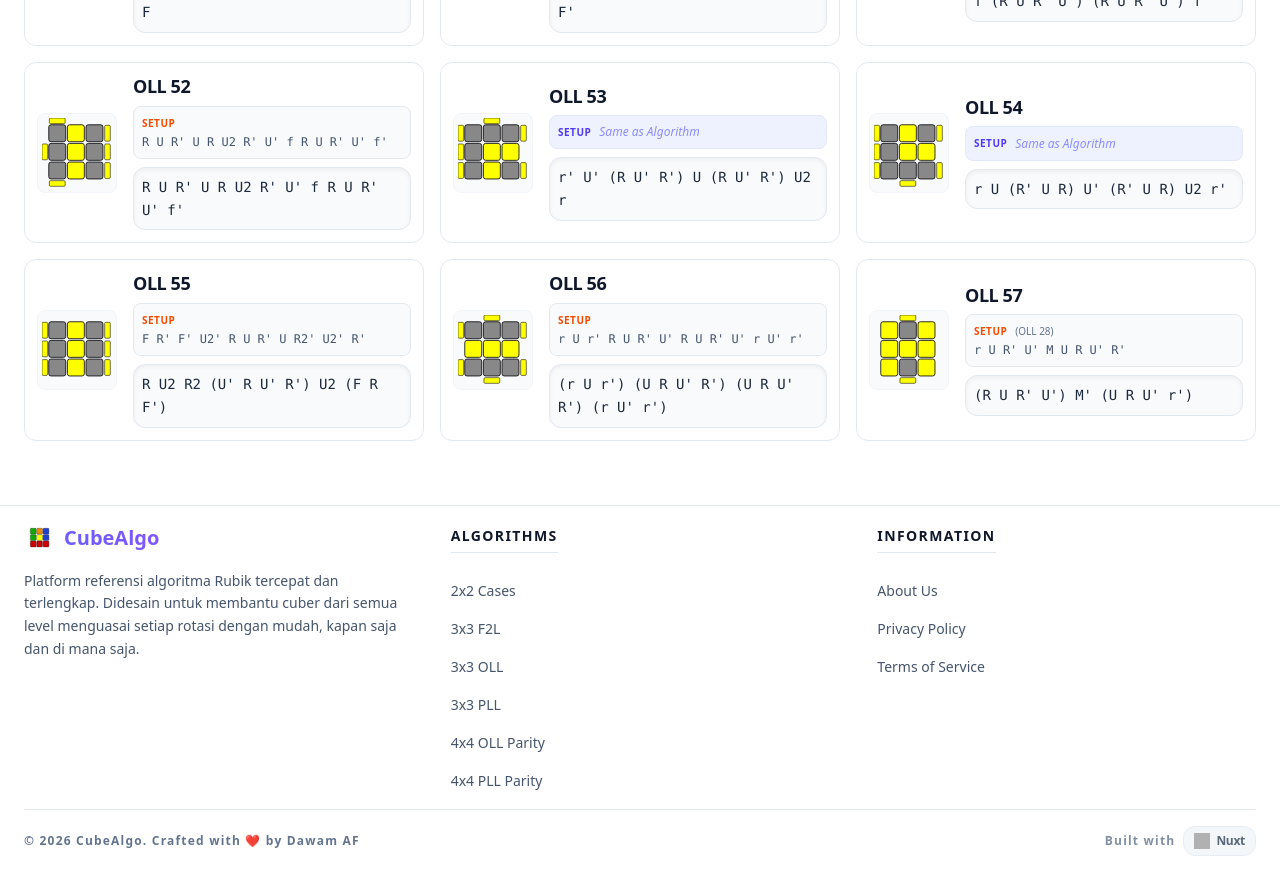
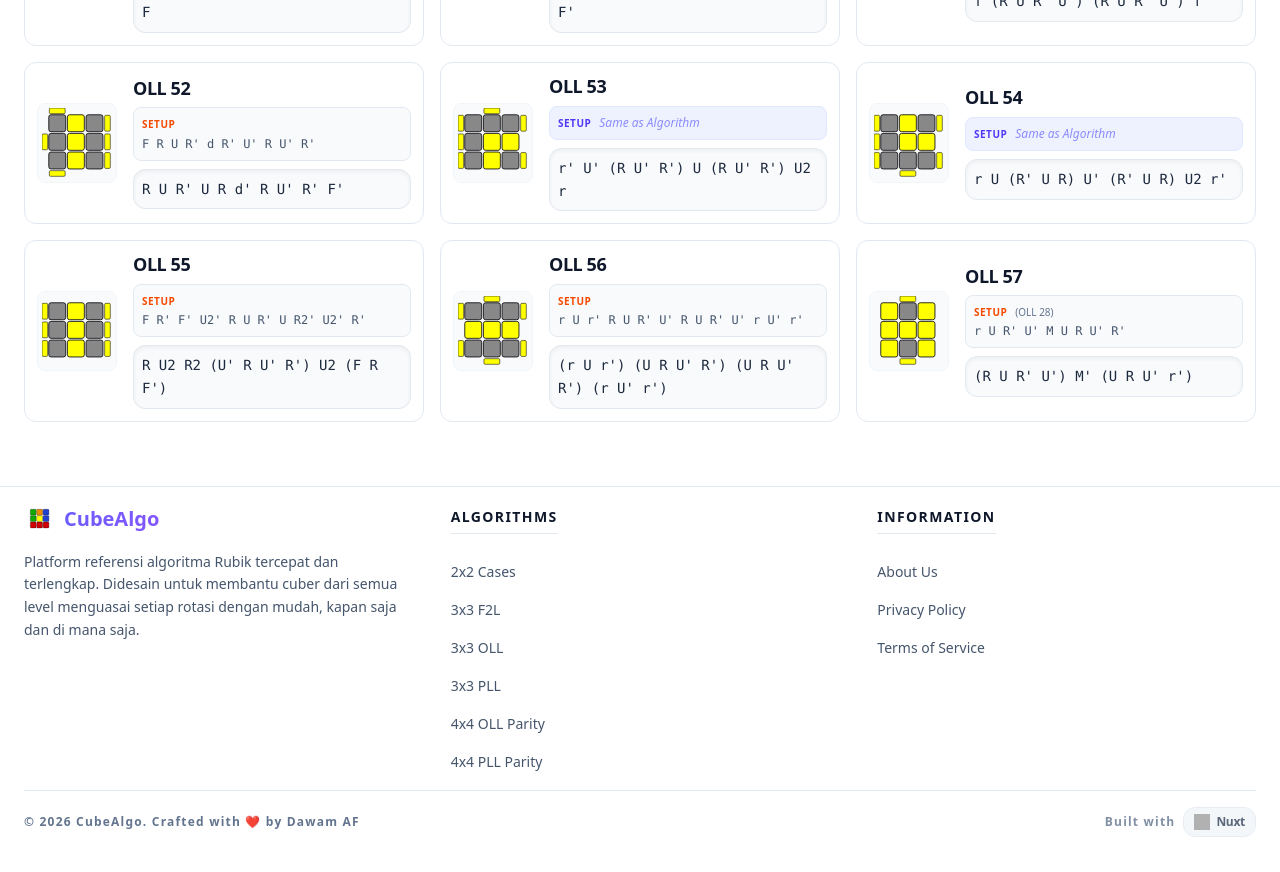
Before and after one commit to dwmaf/cubealgo, a Nuxt app: page /3x3-oll in a window 1280 px wide. Shown: the part 3700-4572 px from the top of the page. Built offline with nearby package versions, Linux system fonts and the light colour scheme; grey boxes are pictures that could not be loaded.

Commit message:
change oll 52

```diff
--- a/app/pages/3x3-oll.vue
+++ b/app/pages/3x3-oll.vue
@@ -109,7 +109,7 @@ const ollAlgorithms = [
     { id: 49, setup: "F' U' L' U L F L' U' L U' L' U2 L", algorithm: "L' U2 L U L' U L F' L' U' L U F" },
     { id: 50, setup: "F U R U' R' F' R U R' U R U2 R'", algorithm: "R U2 R' U' R U' R' F R U R' U' F'" },
     { id: 51, setup_name: "OLL 48", setup: "F (R U R' U') (R U R' U') F'", algorithm: "f (R U R' U') (R U R' U') f'" },
-    { id: 52, setup: "R U R' U R U2 R' U' f R U R' U' f'", algorithm: "R U R' U R U2 R' U' f R U R' U' f'" },
+    { id: 52, setup: "F R U R' d R' U' R U' R'", algorithm: "R U R' U R d' R U' R' F'" },
     { id: 53, setup: "Same as Algo", algorithm: "r' U' (R U' R') U (R U' R') U2 r" },
     { id: 54, setup: "Same as Algo", algorithm: "r U (R' U R) U' (R' U R) U2 r'" },
     { id: 55, setup: "F R' F' U2' R U R' U R2' U2' R'", algorithm: "R U2 R2 (U' R U' R') U2 (F R F')" },
```
